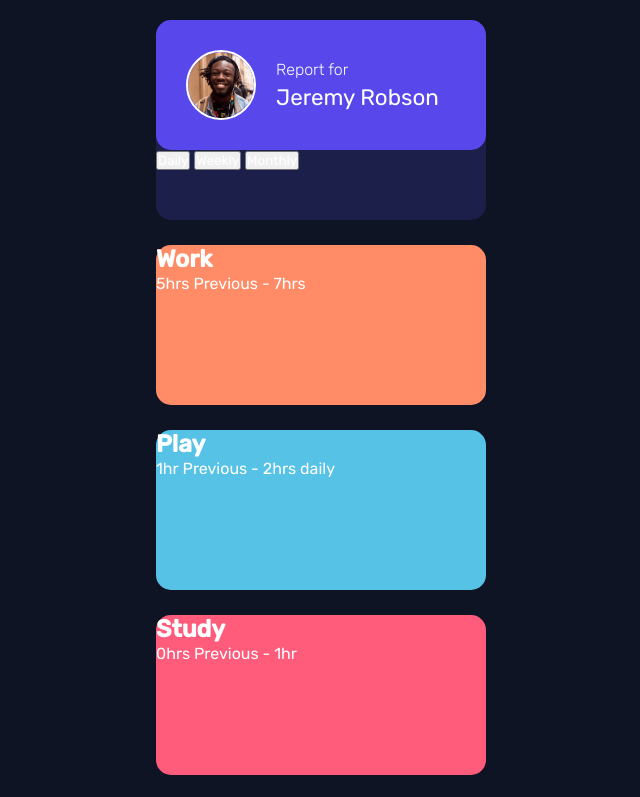
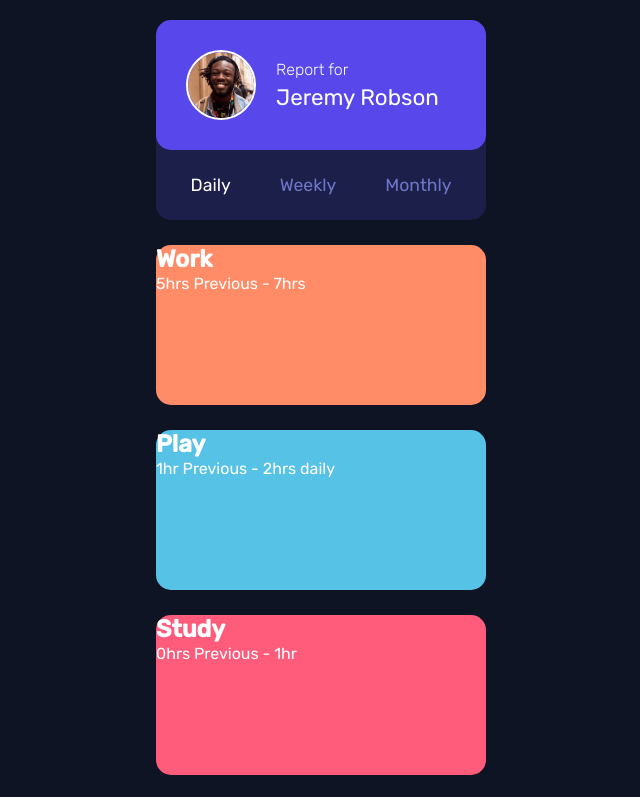
Before and after one commit to Aguiar-gabrielcosta/Time-tracking-dashboard, a website with bundled scripts: page index.html in a window 1280 px wide. Shown: the top 797 px of the page, without its empty margins (319-959 px from the left). Built offline with nearby package versions, Linux system fonts and the light colour scheme.

Commit message:
Profile section finshed

```diff
--- a/index.html
+++ b/index.html
@@ -21,9 +21,9 @@
           <p>Jeremy Robson</p>
         </div>
         <nav>
-          <button id="daily">Daily</button>
-          <button id="weekly">Weekly</button>
-          <button id="monthly">Monthly</button>
+          <input type="radio" name="timeframe" id="daily" checked><label for="daily">Daily</label></input>
+          <input type="radio" name="timeframe" id="weekly"><label for="weekly">Weekly</label></input>
+          <input type="radio" name="timeframe" id="monthly"><label for="monthly">Monthly</label></input>
         </nav>
       </section>
       <section class="activity" id="work">
--- a/src/script.js
+++ b/src/script.js
@@ -5,8 +5,7 @@ document.getElementById("weekly").addEventListener('click', weeklyHours)
 document.getElementById("monthly").addEventListener('click', monthlyHours)
 
 function dailyHours(){
-    console.log(`uhu!`);
-    getData()
+
 }
 
 function weeklyHours(){
--- a/styles/style.css
+++ b/styles/style.css
@@ -98,6 +98,28 @@ section.profile > div > p{
     margin: 5px 0px 0px 20px;
 }
 
+section.profile > nav{
+    display: flex;
+    justify-content: space-around;
+    align-items: center;
+    width: 100%;
+    height: 70px;
+    padding: 10px;
+}
+
+section.profile > nav > input{
+    display: none;
+}
+
+section.profile > nav > label{
+    color: var(--color-desaturated-blue);
+    font-size: 1.1em;
+}
+
+section.profile > nav > input:checked + label, input:hover + label{
+    color: white;
+}
+
 section.activity{
     width: 330px;
     height: 160px;
```
